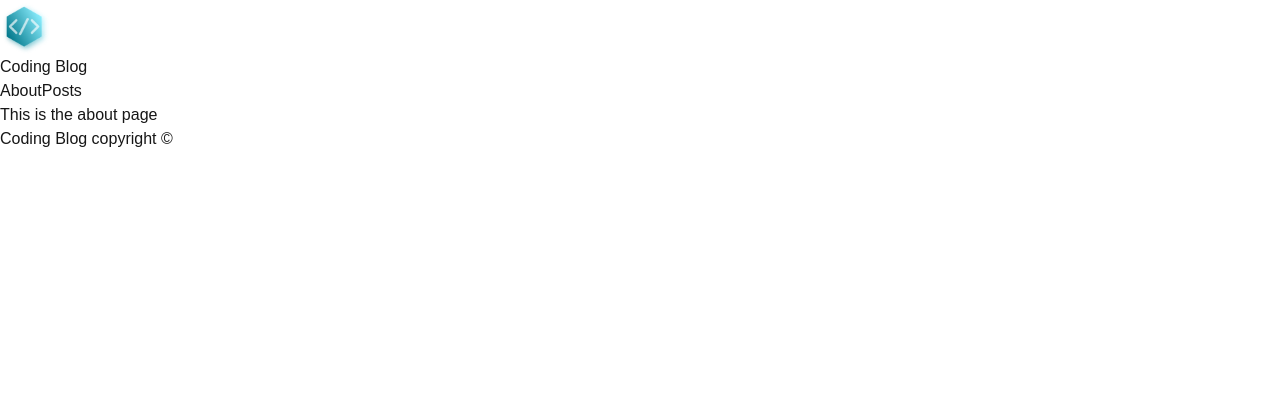
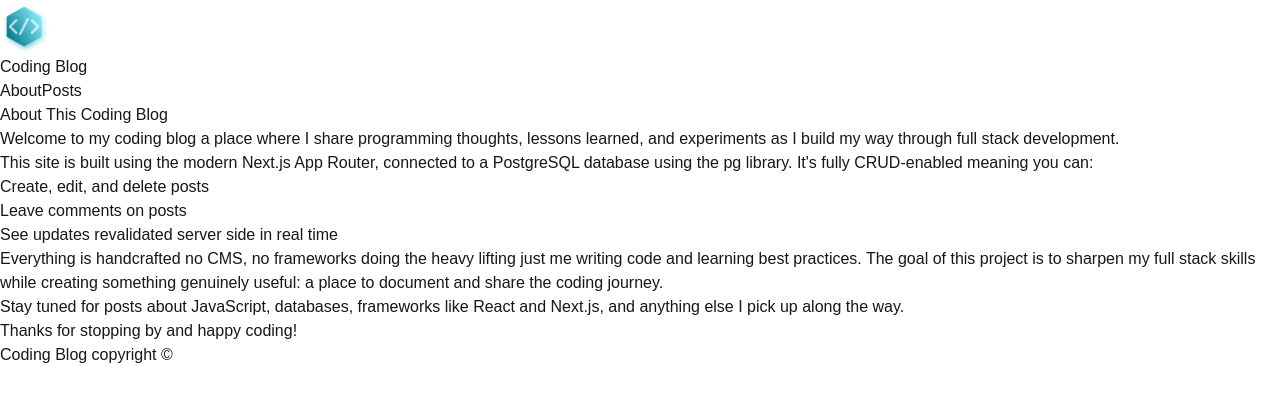
Before and after one commit to David-Nakeeran/coding-blog, a Next.js app: page /about in a window 1280 px wide. Shown: the top 402 px of the page. Built offline with nearby package versions, Linux system fonts and the light colour scheme.

Commit message:
Feat: about page completed

```diff
--- a/src/app/about/page.js
+++ b/src/app/about/page.js
@@ -1,7 +1,33 @@
 export default function AboutPage() {
   return (
     <>
-      <h1>This is the about page</h1>
+      <h2>About This Coding Blog</h2>
+      <p>
+        Welcome to my coding blog a place where I share programming thoughts,
+        lessons learned, and experiments as I build my way through full stack
+        development.
+      </p>
+      <p>
+        This site is built using the modern Next.js App Router, connected to a
+        PostgreSQL database using the pg library. It&apos;s fully CRUD-enabled
+        meaning you can:
+      </p>
+      <ul>
+        <li>Create, edit, and delete posts</li>
+        <li>Leave comments on posts</li>
+        <li>See updates revalidated server side in real time</li>
+      </ul>
+      <p>
+        Everything is handcrafted no CMS, no frameworks doing the heavy lifting
+        just me writing code and learning best practices. The goal of this
+        project is to sharpen my full stack skills while creating something
+        genuinely useful: a place to document and share the coding journey.
+      </p>
+      <p>
+        Stay tuned for posts about JavaScript, databases, frameworks like React
+        and Next.js, and anything else I pick up along the way.
+      </p>
+      <p>Thanks for stopping by and happy coding!</p>
     </>
   );
 }
```
